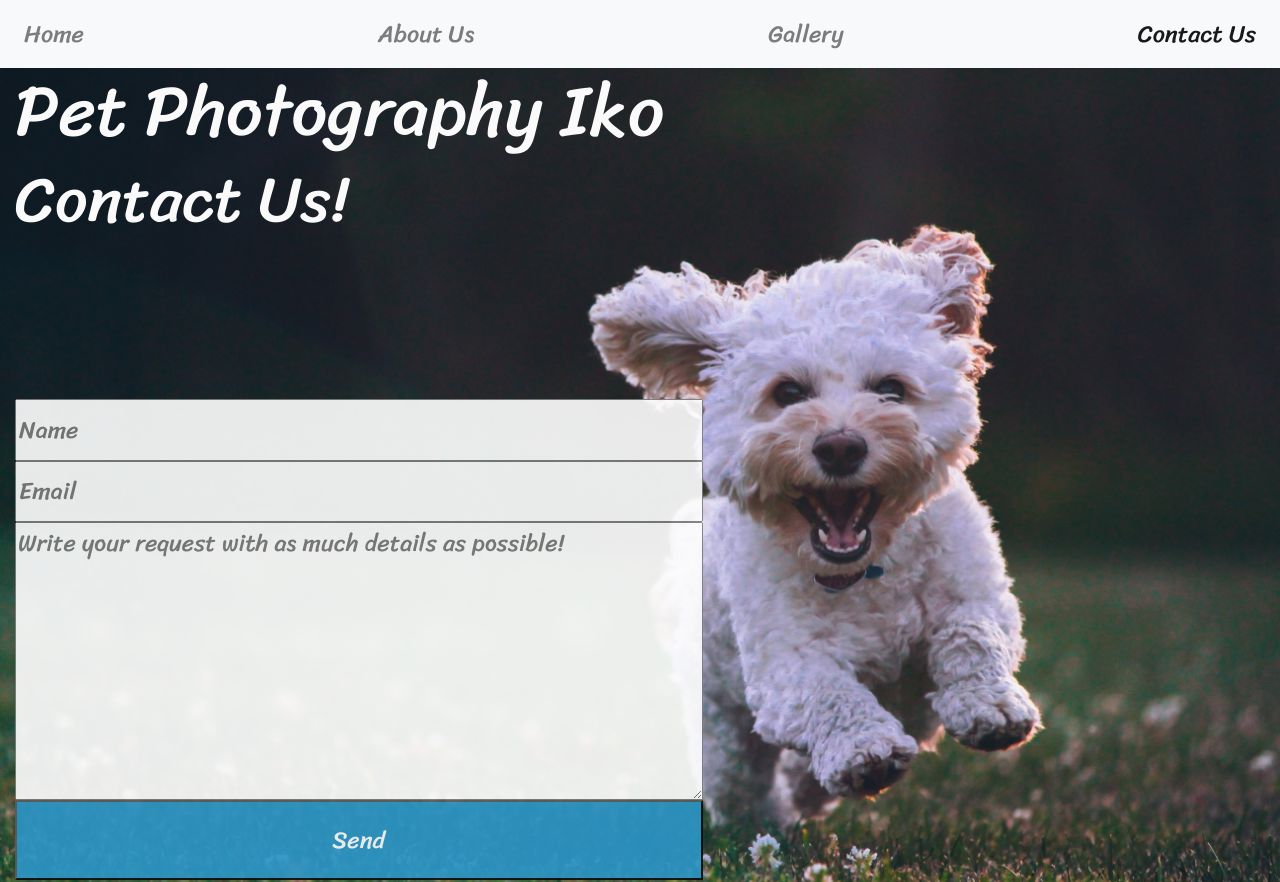
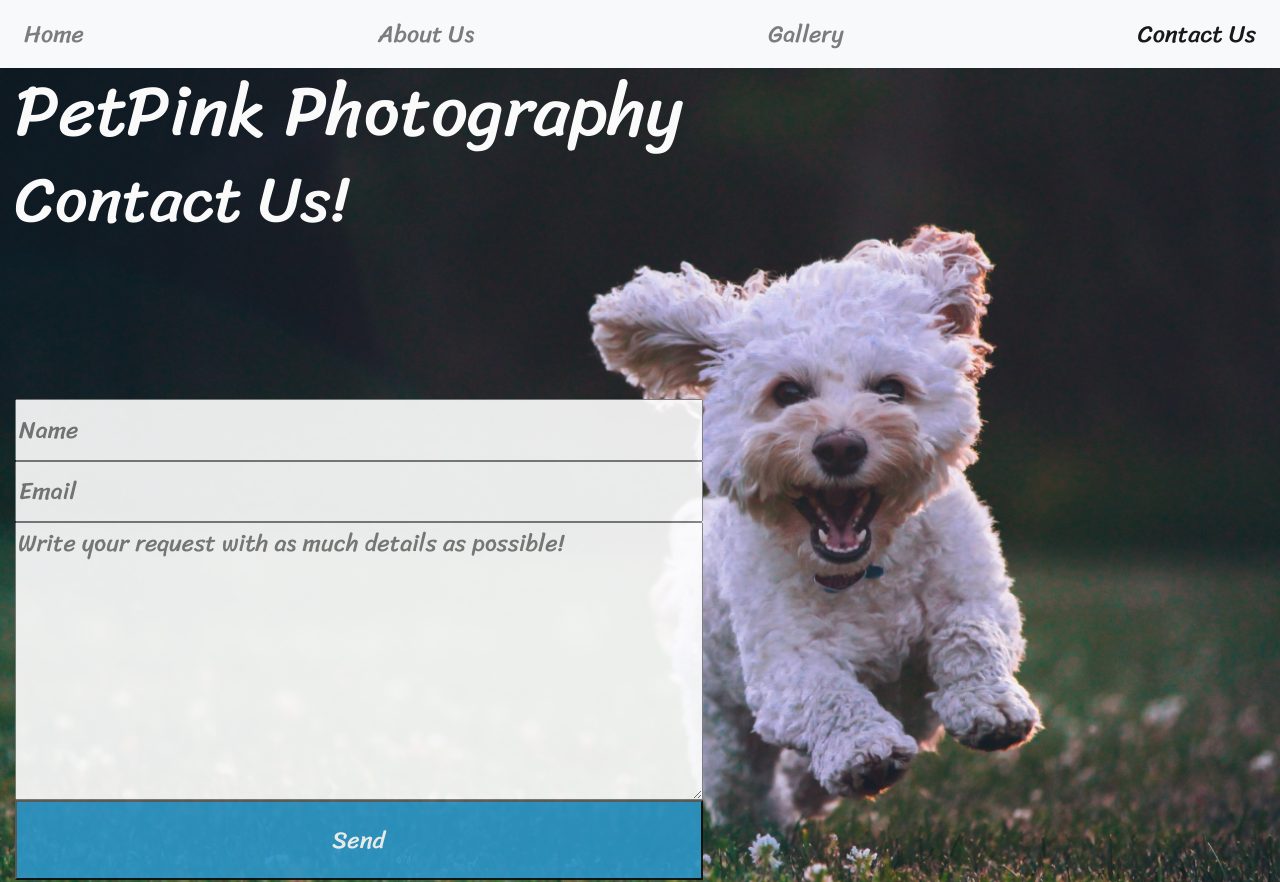
Before and after one commit to VocHub/petpink, a plain HTML site: page contact_us.html in a window 1280 px wide. Shown: the top 882 px of the page. Drawn offline with nearby package versions, Linux system fonts and the light colour scheme.

Commit message:
Update contact_us.html

```diff
--- a/contact_us.html
+++ b/contact_us.html
@@ -2,7 +2,7 @@
 <html lang="en">
 <head>
     <meta charset="UTF-8">
-    <title>Pet Photography Iko</title>
+    <title>PetPink Photography</title>
     <link rel="stylesheet" href="https://stackpath.bootstrapcdn.com/bootstrap/4.5.0/css/bootstrap.min.css" integrity="sha384-9aIt2nRpC12Uk9gS9baDl411NQApFmC26EwAOH8WgZl5MYYxFfc+NcPb1dKGj7Sk" crossorigin="anonymous">
     <link rel="stylesheet" href="https://maxcdn.bootstrapcdn.com/font-awesome/4.7.0/css/font-awesome.min.css" type="text/css">
     <link href="https://fonts.googleapis.com/css2?family=Sriracha&display=swap" rel="stylesheet">
@@ -36,7 +36,7 @@
     <section class="container-fluid">
             <div class="row photo-contactUs">
                 <div class="col font colour" >
-                    <h1 class="title-contactUs" >Pet Photography Iko</h1>
+                    <h1 class="title-contactUs" >PetPink Photography</h1>
                     <h3 class="contact-call">Contact Us!</h3>
                     <form class="contact-form input-group">
                         <input type="text" name="name-contact" id="name-contact" placeholder="Name" class="inputAreas" required>
```
